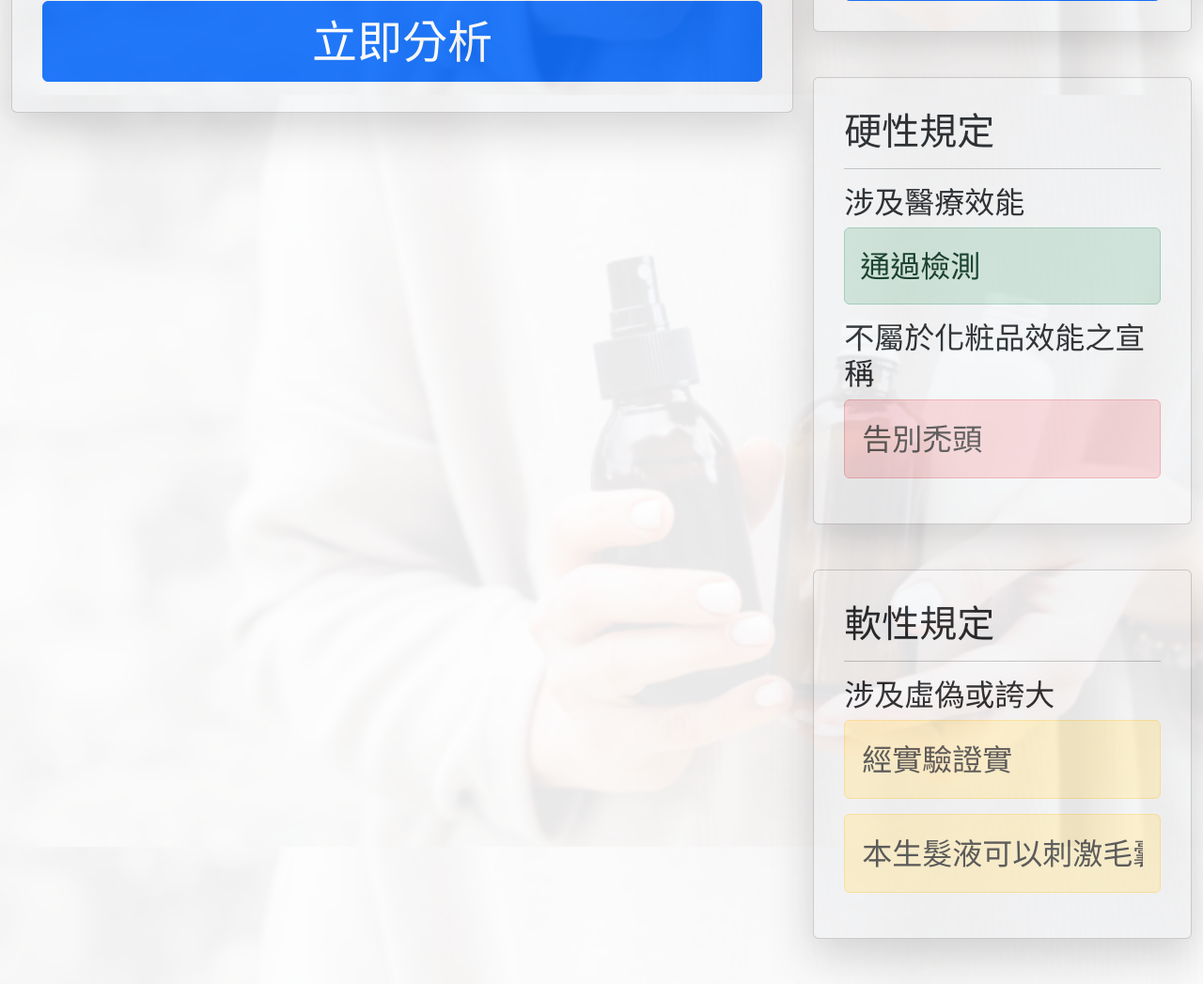
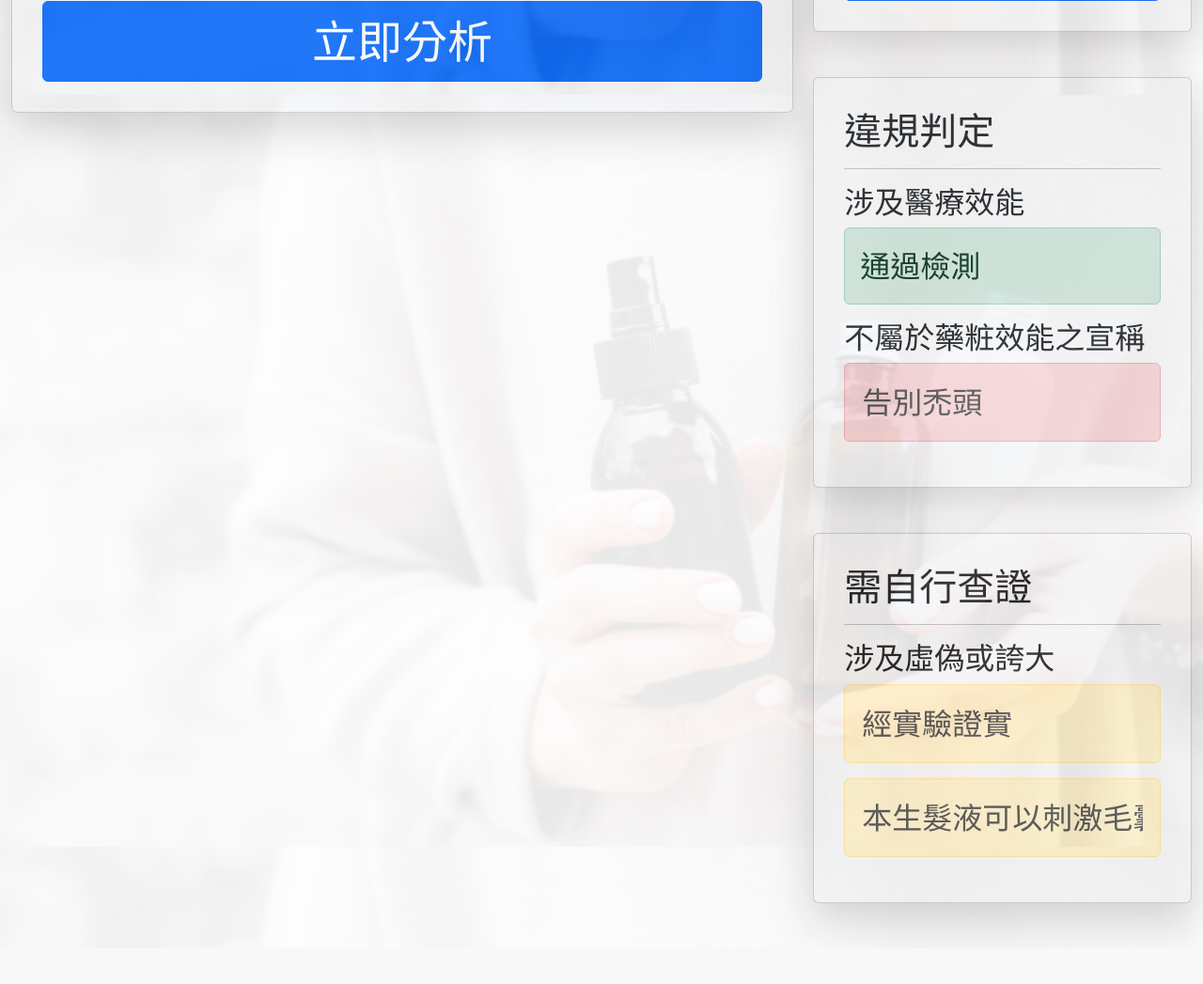
Before and after one commit to Grammyship/CosCOP, a Python web app: template flask/templates/index.html in a window 1280 px wide. Shown: the part 699-1746 px from the top of the page at 94% size. After the commit the page ends 1693 px from the top, so only its background shows below. Run offline with Jinja, Linux system fonts and the light colour scheme; the template is opened without the code that fills it, so the values that code supplies are empty; some libraries are stand-ins or nearby versions.

Commit message:
更改類別標題

```diff
--- a/flask/templates/index.html
+++ b/flask/templates/index.html
@@ -101,7 +101,7 @@
                         </div>
                         <div class="card shadow-lg p-3 mb-5 bg-body-tertiary rounded" style="margin-top:0px;" id="hardRules">
                             <div class="card-body">
-                                <h1 class="card-title">硬性規定</h1>
+                                <h1 class="card-title">違規判定</h1>
                                 <hr/>
                                 <h2 class="card-title">涉及醫療效能</h2>
                                 <div class="alert alert-danger" role="alert" v-for="utterance in getMEDICALRules" style="font-size: 200%;">
@@ -113,7 +113,7 @@
                                 <div class="alert alert-success" role="alert" v-if="!wait_analyze && getMEDICALRules.length == 0" style="font-size: 200%;">
                                     通過檢測
                                 </div>
-                                <h2 class="card-title">不屬於化粧品效能之宣稱</h2>
+                                <h2 class="card-title">不屬於藥粧效能之宣稱</h2>
                                 <div class="alert alert-danger" role="alert" v-for="utterance in getOTHERRules" style="font-size: 200%;">
                                     <input v-model="utterance.utterance" class="utteranceBox" disabled/>
                                 </div>
@@ -127,7 +127,7 @@
                         </div>
                         <div class="card shadow-lg p-3 mb-5 bg-body-tertiary rounded">
                             <div class="card-body">
-                                <h1 class="card-title">軟性規定</h1>
+                                <h1 class="card-title">需自行查證</h1>
                                 <hr/>
                                 <h2 class="card-title">涉及虛偽或誇大</h2>
                                 <div class="alert alert-warning" role="alert" v-for="utterance in getEXAGGRules" style="font-size: 200%;">
@@ -211,10 +211,10 @@
                         document.getElementById("logger").innerHTML = `產品資料來源：<a href='${prod.url}'>${prod.url.slice(0,40)}${prod.url.length>40?"...":""}</a>`
                         this.textarea = `${prod.content}`
                         this.busy_lot = false
-                        if(!this.prepareData || this.prepareData.length < 3){
+                        if(!this.prepareData || this.prepareData.length == 0){
                             this.getProductsList();
                         }
-                    }, Math.random()*1000+500);
+                    }, Math.random()*500+500);
                 },
                 getStatusEnum(Name) {
                     return StatusEnum[Name]
```
